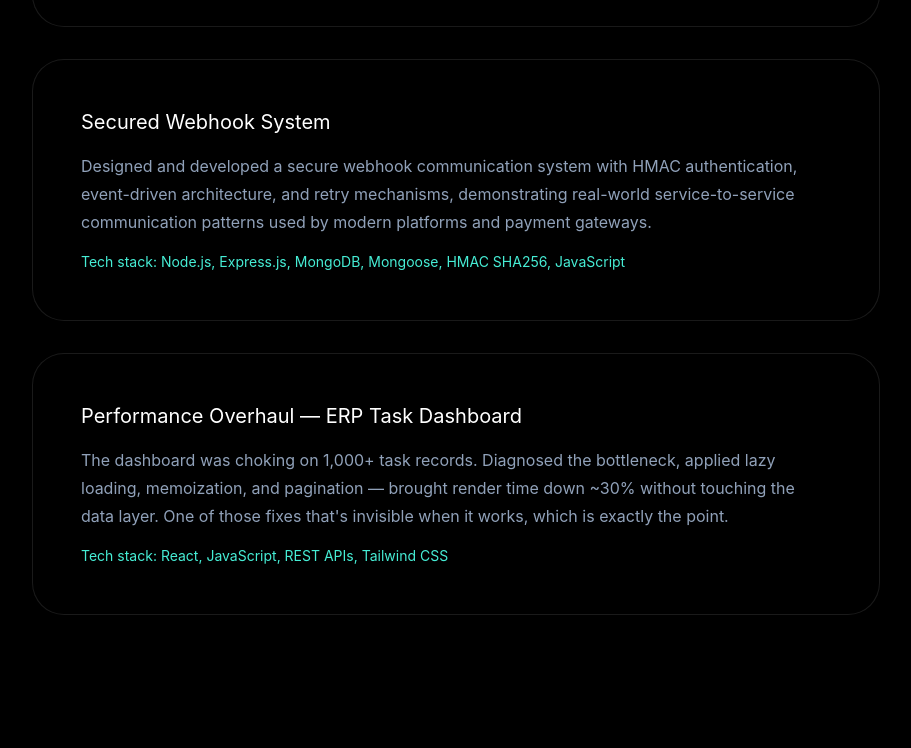
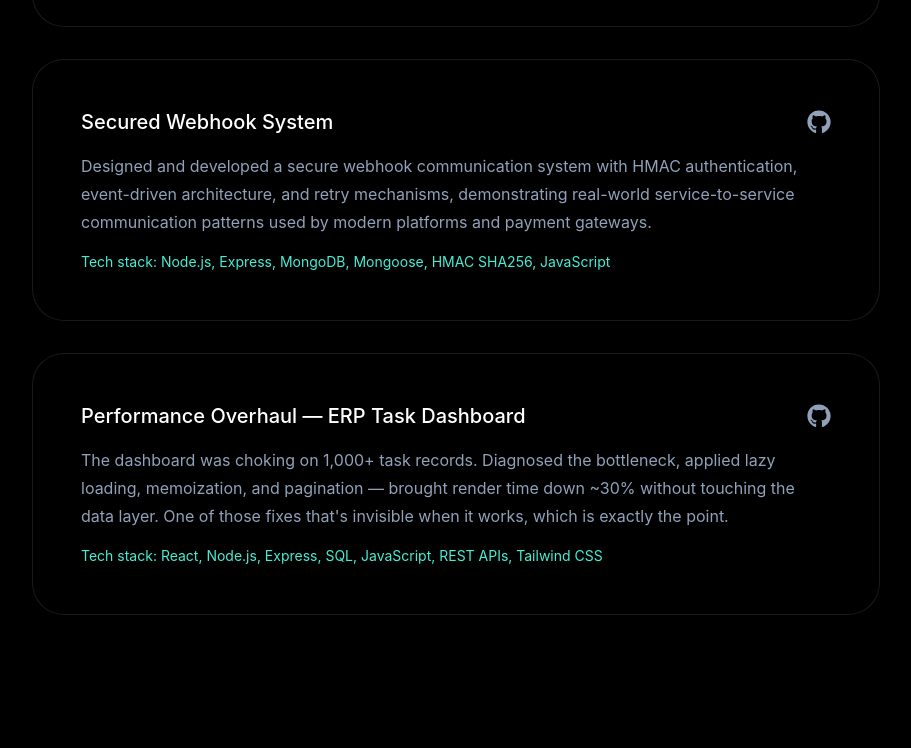
Before and after one commit to SwatiHD/Swati_Portfolio, a React (Vite) app: page / in a window 1280 px wide. Shown: the part 3669-4417 px from the top of the page, without its empty margins (184-1095 px from the left). Built offline with nearby package versions, Linux system fonts and the light colour scheme.

Commit message:
githublink added

```diff
--- a/src/sections/Featured.jsx
+++ b/src/sections/Featured.jsx
@@ -1,25 +1,37 @@
+import { FaGithub } from "react-icons/fa";
+
 const features = [
   {
     title: "AI Resume JD Matcher",
     desc: "Built a full AI-powered resume analysis tool — users drop in their resume and a job description, and get back ATS scores, keyword gaps, and rewrite suggestions. Wired up OpenAI APIs, file uploads, and real-time result rendering from scratch.",
     techstack: ["React", "JavaScript", "OpenAI API", "Tailwind CSS"],
+    github: "https://github.com/SwatiHD/AI_Resume-JD_Matcher",
   },
   {
     title: "Secured Webhook System",
     desc: "Designed and developed a secure webhook communication system with HMAC authentication, event-driven architecture, and retry mechanisms, demonstrating real-world service-to-service communication patterns used by modern platforms and payment gateways.",
     techstack: [
       "Node.js",
-      "Express.js",
+      "Express",
       "MongoDB",
       "Mongoose",
       "HMAC SHA256",
       "JavaScript",
     ],
+    github: "https://github.com/SwatiHD/WebHookProject",
   },
   {
     title: "Performance Overhaul — ERP Task Dashboard",
     desc: "The dashboard was choking on 1,000+ task records. Diagnosed the bottleneck, applied lazy loading, memoization, and pagination — brought render time down ~30% without touching the data layer. One of those fixes that's invisible when it works, which is exactly the point.",
-    techstack: ["React", "JavaScript", "REST APIs", "Tailwind CSS"],
+    techstack: [
+      "React",
+      "Node.js",
+      "Express",
+      "SQL",
+      "JavaScript",
+      "REST APIs",
+      "Tailwind CSS",
+    ],
   },
 ];
 
@@ -34,7 +46,19 @@ export default function Featured() {
             key={index}
             className="bg-black/50 backdrop-blur-xl border border-white/10 rounded-[32px] shadow-[0_8px_40px_rgba(0,0,0,0.5)] p-8 md:p-12 hover:border-purple-500/30 transition-all duration-300"
           >
-            <h3 className="text-xl text-white">{item.title}</h3>
+            <div className="flex items-center justify-between">
+              <h3 className="text-xl text-white font-medium">{item.title}</h3>
+
+              <a
+                href={item.github}
+                target="_blank"
+                rel="noopener noreferrer"
+                className="text-slate-400 hover:text-white transition duration-300"
+                aria-label="View GitHub Repository"
+              >
+                <FaGithub size={24} />
+              </a>
+            </div>
 
             <p className="mt-4 leading-7 text-slate-400">{item.desc}</p>
             <p className="mt-4 text-sm text-teal-300">
```
